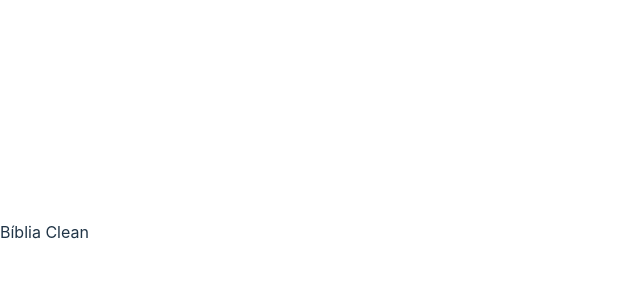
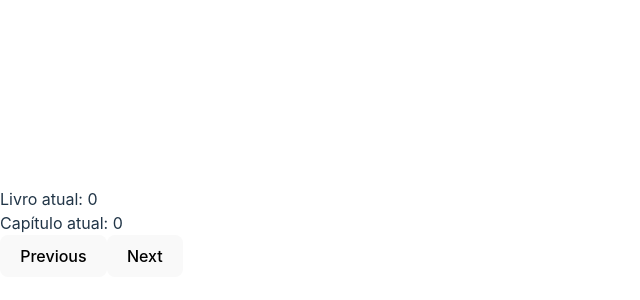
Before and after one commit to filgduarte/clean-bible, a React (Vite) app: page / in a window 1280 px wide. Shown: the part 168-468 px from the top of the page, without its empty margins (0-640 px from the left). Built offline with nearby package versions, Linux system fonts and the light colour scheme.

Commit message:
add: core types, vars, reducer and context

```diff
--- a/src/App.tsx
+++ b/src/App.tsx
@@ -1,9 +1,28 @@
+import { useReducer } from "react";
+import { currentReadingReducer } from "./states/currentReading";
+import { currentReadingContext } from "./contexts/currentReading";
+
 function App() {
+  const [currentReading, currentReadingDispatch] = useReducer(
+    currentReadingReducer,
+    {
+      page: 'read',
+      version: 'blt',
+      book: 0,
+      chapter: 0
+    }
+  );
+
   return (
-    <div>
-      Bíblia Clean
-    </div>
+    <currentReadingContext.Provider value={{state: currentReading, dispatch: currentReadingDispatch}}>
+      <div>
+        Livro atual: {currentReading.book}<br />
+        Capítulo atual: {currentReading.chapter}<br />
+        <button onClick={() => currentReadingDispatch({type: 'PREVIOUS'})}>Previous</button>
+        <button onClick={() => currentReadingDispatch({type: 'NEXT'})}>Next</button>
+      </div>
+    </currentReadingContext.Provider>
   )
 }
 
-export default App
+export default App;
--- /dev/null
+++ b/src/contexts/currentReading.ts
@@ -0,0 +1,4 @@
+import { createContext } from "react";
+import { CurrentReadingContext } from "../types";
+
+export const currentReadingContext = createContext<CurrentReadingContext>({} as CurrentReadingContext);
--- /dev/null
+++ b/src/states/currentReading.ts
@@ -0,0 +1,66 @@
+import { bibleInfo, appDefs } from "../utils";
+import { CurrentReading, CurrentReadingAction } from "../types";
+
+export function currentReadingReducer(state: CurrentReading, action: CurrentReadingAction): CurrentReading {
+    const { type, payload } = action;
+    switch (type) {
+        case 'NEXT':
+            if (state.chapter < bibleInfo[state.book].chapters - 1) {
+                return {
+                    ...state,
+                    chapter: state.chapter + 1,
+                }
+            }
+            else if (state.book < bibleInfo.length - 1) {
+                return {
+                    ...state,
+                    book: state.book + 1,
+                    chapter: 0
+                }
+            }
+        break;
+
+        case 'PREVIOUS':
+            if (state.chapter > 0) {
+                return {
+                    ...state,
+                    chapter: state.chapter - 1
+                }
+            }
+            else if (state.book > 0) {
+                return {
+                    ...state,
+                    book: state.book - 1,
+                    chapter: bibleInfo[state.book - 1].chapters - 1
+                }
+            }
+        break;
+
+        case 'SET':
+            if ( ! payload ) return state;
+
+            const nextState = {
+                ...state,
+            };
+
+            if ( appDefs.pages.includes(payload.page) ) {
+                nextState.page = payload.page;
+            }
+
+            if ( appDefs.availableVersions.includes(payload.version) ) {
+                nextState.version = payload.version;
+            }
+
+            if (payload.book >= 0 && payload.book < bibleInfo.length) {
+                nextState.book = payload.book;
+            }
+
+            if (payload.chapter >= 0 && payload.chapter < bibleInfo[nextState.book].chapters) {
+                nextState.chapter = payload.chapter;
+            }
+
+            return nextState;
+    }
+
+    return state;
+}
--- /dev/null
+++ b/src/types.ts
@@ -0,0 +1,30 @@
+export interface AppDefs {
+    pages: string[];
+    availableVersions: string[];
+}
+
+export interface CurrentReading {
+    page: string;
+    version: string;
+    book: number;
+    chapter: number;
+}
+
+export interface CurrentReadingAction {
+    type: string;
+    payload?: CurrentReading;
+}
+
+export interface CurrentReadingContext {
+    state: CurrentReading | null;
+    dispatch: (action: CurrentReadingAction) => void;
+}
+
+export interface BookInfo {
+    testament: number;
+    abbrev: string;
+    name: string;
+    chapters: number;
+}
+
+export type BibleInfo = BookInfo[];
--- /dev/null
+++ b/src/utils.ts
@@ -0,0 +1,75 @@
+import { AppDefs, BibleInfo } from "./types";
+
+export const appDefs: AppDefs = {
+    pages: [ 'read', 'summary' ],
+    availableVersions: [ 'blt' ],
+};
+
+export const bibleInfo: BibleInfo = [
+    { testament: 0, abbrev: "gn", name: "Gênesis", chapters: 50 },
+    { testament: 0, abbrev: "êx", name: "Êxodo", chapters: 40 },
+    { testament: 0, abbrev: "lv", name: "Levítico", chapters: 27 },
+    { testament: 0, abbrev: "nm", name: "Números", chapters: 36 },
+    { testament: 0, abbrev: "dt", name: "Deuteronômio", chapters: 34 },
+    { testament: 0, abbrev: "js", name: "Josué", chapters: 24 },
+    { testament: 0, abbrev: "jz", name: "Juízes", chapters: 21 },
+    { testament: 0, abbrev: "rt", name: "Rute", chapters: 4 },
+    { testament: 0, abbrev: "1 sm", name: "1 Samuel", chapters: 31 },
+    { testament: 0, abbrev: "2 sm", name: "2 Samuel", chapters: 24 },
+    { testament: 0, abbrev: "1 Rs", name: "1 Reis", chapters: 22 },
+    { testament: 0, abbrev: "2 rs", name: "2 Reis", chapters: 25 },
+    { testament: 0, abbrev: "1 cr", name: "1 Crônicas", chapters: 29 },
+    { testament: 0, abbrev: "2 cr", name: "2 Crônicas", chapters: 36 },
+    { testament: 0, abbrev: "ed", name: "Esdras", chapters: 10 },
+    { testament: 0, abbrev: "ne", name: "Neemias", chapters: 13 },
+    { testament: 0, abbrev: "et", name: "Ester", chapters: 10 },
+    { testament: 0, abbrev: "jó", name: "Jó", chapters: 42 },
+    { testament: 0, abbrev: "sl", name: "Salmos", chapters: 150 },
+    { testament: 0, abbrev: "pv", name: "Provérbios", chapters: 31 },
+    { testament: 0, abbrev: "ec", name: "Eclesiastes", chapters: 12 },
+    { testament: 0, abbrev: "ct", name: "Cantares", chapters: 8 },
+    { testament: 0, abbrev: "is", name: "Isaías", chapters: 66 },
+    { testament: 0, abbrev: "jr", name: "Jeremias", chapters: 52 },
+    { testament: 0, abbrev: "lm", name: "Lamentações", chapters: 5 },
+    { testament: 0, abbrev: "ez", name: "Ezequiel", chapters: 48 },
+    { testament: 0, abbrev: "dn", name: "Daniel", chapters: 12 },
+    { testament: 0, abbrev: "os", name: "Oséias", chapters: 14 },
+    { testament: 0, abbrev: "jl", name: "Joel", chapters: 3 },
+    { testament: 0, abbrev: "am", name: "Amós", chapters: 9 },
+    { testament: 0, abbrev: "ob", name: "Obadias", chapters: 1 },
+    { testament: 0, abbrev: "jn", name: "Jonas", chapters: 4 },
+    { testament: 0, abbrev: "mq", name: "Miqueias", chapters: 7 },
+    { testament: 0, abbrev: "na", name: "Naum", chapters: 3 },
+    { testament: 0, abbrev: "hc", name: "Habacuque", chapters: 3 },
+    { testament: 0, abbrev: "sf", name: "Sofonias", chapters: 3 },
+    { testament: 0, abbrev: "ag", name: "Ageu", chapters: 2 },
+    { testament: 0, abbrev: "zc", name: "Zacarias", chapters: 14 },
+    { testament: 0, abbrev: "ml", name: "Malaquias", chapters: 4 },
+    { testament: 1, abbrev: "mt", name: "Mateus", chapters: 28 },
+    { testament: 1, abbrev: "mc", name: "Marcos", chapters: 16 },
+    { testament: 1, abbrev: "lc", name: "Lucas", chapters: 24 },
+    { testament: 1, abbrev: "jo", name: "João", chapters: 21 },
+    { testament: 1, abbrev: "at", name: "Atos", chapters: 28 },
+    { testament: 1, abbrev: "rm", name: "Romanos", chapters: 16 },
+    { testament: 1, abbrev: "1 co", name: "1 Coríntios", chapters: 16 },
+    { testament: 1, abbrev: "2 co", name: "2 Coríntios", chapters: 13 },
+    { testament: 1, abbrev: "gl", name: "Gálatas", chapters: 6 },
+    { testament: 1, abbrev: "ef", name: "Efésios", chapters: 6 },
+    { testament: 1, abbrev: "fp", name: "Filipenses", chapters: 4 },
+    { testament: 1, abbrev: "Cl", name: "Colossenses", chapters: 4 },
+    { testament: 1, abbrev: "1 ts", name: "1 Tessalonicenses", chapters: 5 },
+    { testament: 1, abbrev: "2 ts", name: "2 Tessalonicenses", chapters: 3 },
+    { testament: 1, abbrev: "1 tm", name: "1 Timóteo", chapters: 6 },
+    { testament: 1, abbrev: "2 tm", name: "2 Timóteo", chapters: 4 },
+    { testament: 1, abbrev: "tt", name: "Tito", chapters: 3 },
+    { testament: 1, abbrev: "fm", name: "Filemom", chapters: 1 },
+    { testament: 1, abbrev: "hb", name: "Hebreus", chapters: 13 },
+    { testament: 1, abbrev: "tg", name: "Tiago", chapters: 5 },
+    { testament: 1, abbrev: "1 pe", name: "1 Pedro", chapters: 5 },
+    { testament: 1, abbrev: "2 pe", name: "2 Pedro", chapters: 3 },
+    { testament: 1, abbrev: "1 jo", name: "1 João", chapters: 5 },
+    { testament: 1, abbrev: "2 jo", name: "2 João", chapters: 1 },
+    { testament: 1, abbrev: "3 jo", name: "3 João", chapters: 1 },
+    { testament: 1, abbrev: "jd", name: "Judas", chapters: 1 },
+    { testament: 1, abbrev: "ap", name: "Apocalipse", chapters: 22}
+];
```
